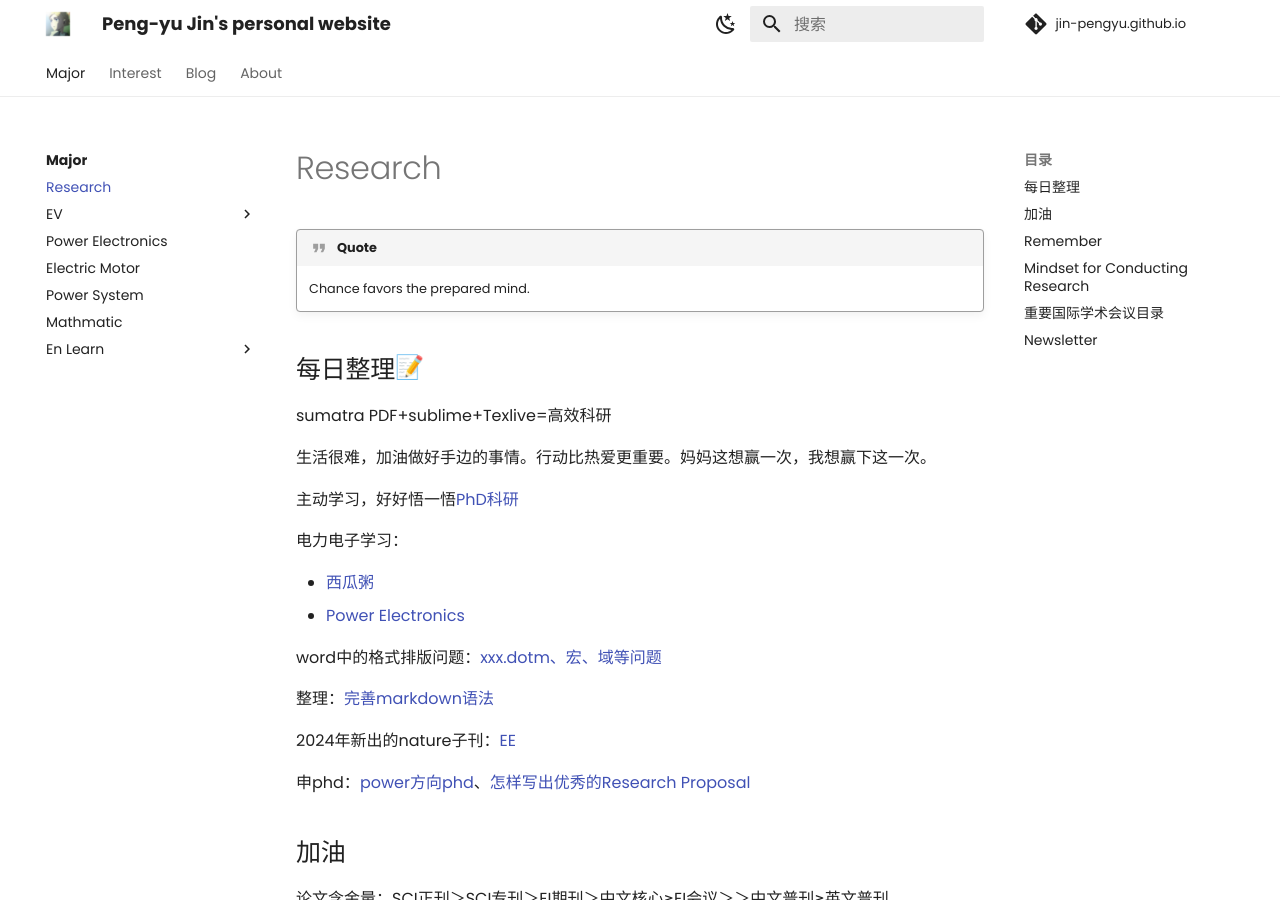
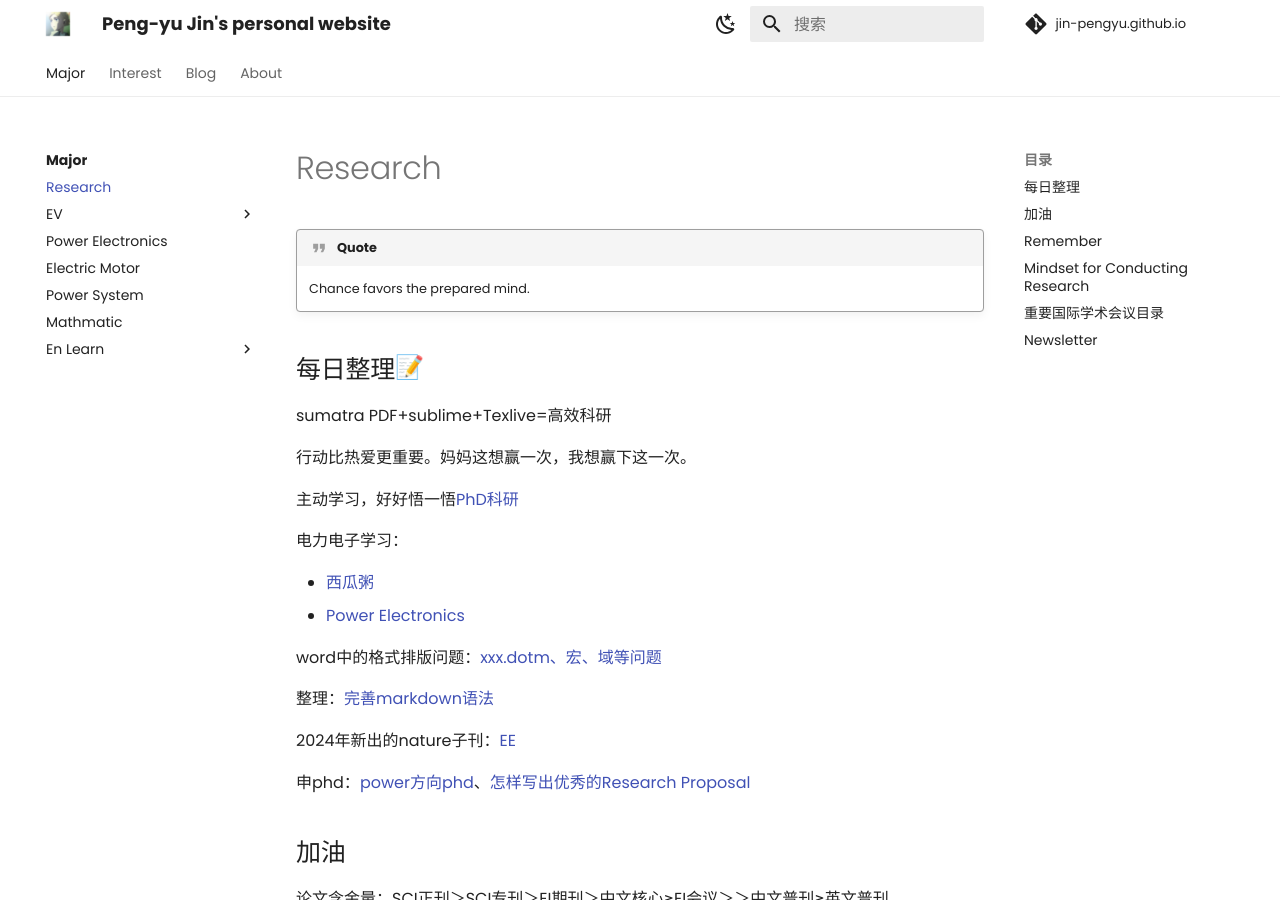
Before and after one commit to Pengyu-Jin/Pengyu-Jin.github.io, an MkDocs documentation site: the page built from docs/major/research/research.md, in a window 1280 px wide and 900 px high. Built offline with MkDocs 1.6.1 and Material for MkDocs 9.7.7, drawn with Linux system fonts in a browser that asks for light colours; emoji names are drawn with the system emoji font; comment, search, counter and statistics services are not loaded.

Commit message:
research20240611

```diff
--- a/docs/major/research/research.md
+++ b/docs/major/research/research.md
@@ -1,10 +1,11 @@
+
 !!! quote
     Chance favors the prepared mind.
 
 ## 每日整理:memo:
 sumatra PDF+sublime+Texlive=高效科研
 
-生活很难，加油做好手边的事情。行动比热爱更重要。妈妈这想赢一次，我想赢下这一次。
+行动比热爱更重要。妈妈这想赢一次，我想赢下这一次。
 
 主动学习，好好悟一悟[PhD科研](https://zhuanlan.zhihu.com/p/477439202){:target="_blank"}
 
```
